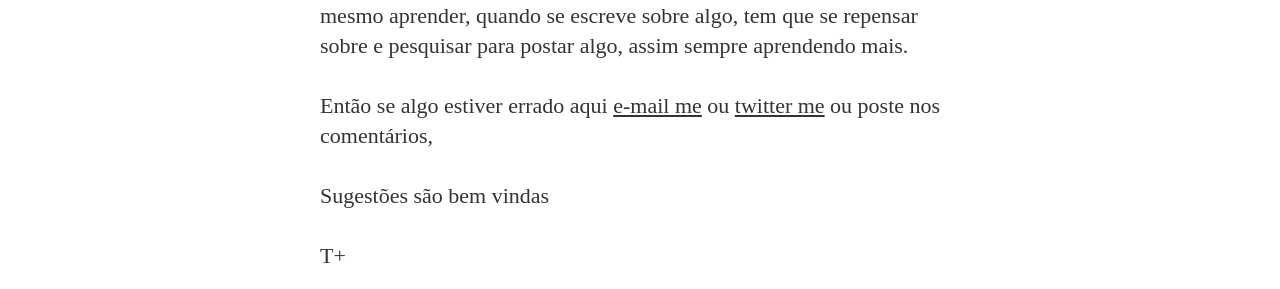
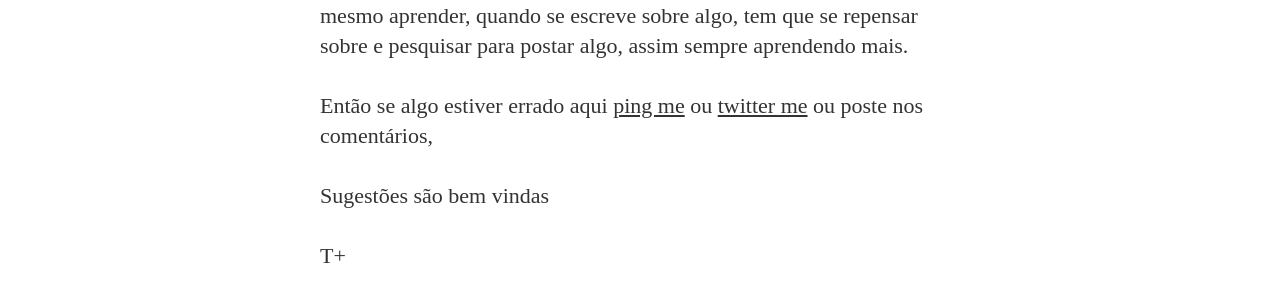
Before and after one commit to heliohead/blog, a Jekyll site: the page built from _posts/2013-10-21-aprendendo-com-o-blog.markdown, in a window 1280 px wide. Shown: the part 386-675 px from the top of the page. Built offline with Jekyll 4.4.1, drawn with Linux system fonts in a browser that asks for light colours; nearby versions of some CDN libraries; some web fonts are replaced; Markdown is read by kramdown in place of the engine named in the settings.

Commit message:
fix link on first post

```diff
--- a/_posts/2013-10-21-aprendendo-com-o-blog.markdown
+++ b/_posts/2013-10-21-aprendendo-com-o-blog.markdown
@@ -11,7 +11,7 @@
 
 Comecei a  escrever um blog primeiramente para eu aprender.... isso mesmo aprender, quando se escreve sobre algo, tem que se repensar sobre e pesquisar para postar algo, assim sempre aprendendo mais.
 
-Então se algo estiver errado aqui  [e-mail me](maito: hheelliioo@live.com) ou [twitter me](http://twitter.com/lodfaria) ou poste nos comentários,
+Então se algo estiver errado aqui  [ping me](maito: hheelliioo@live.com) ou [twitter me](http://twitter.com/heliohead) ou poste nos comentários,
 
 Sugestões são bem vindas
 
```
